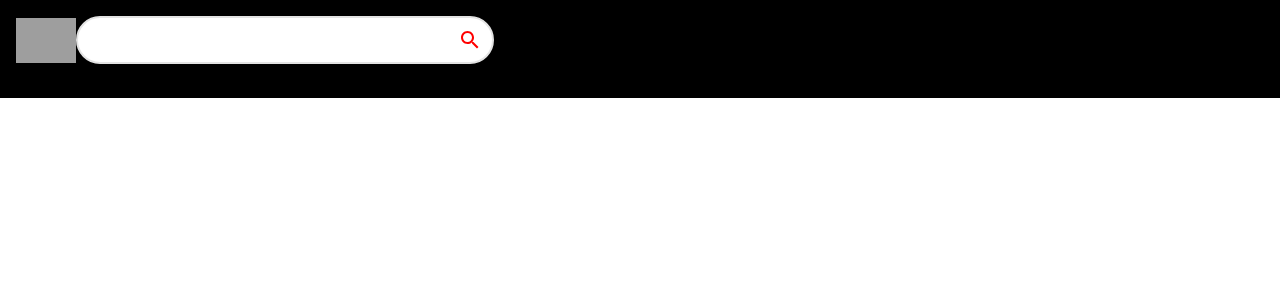
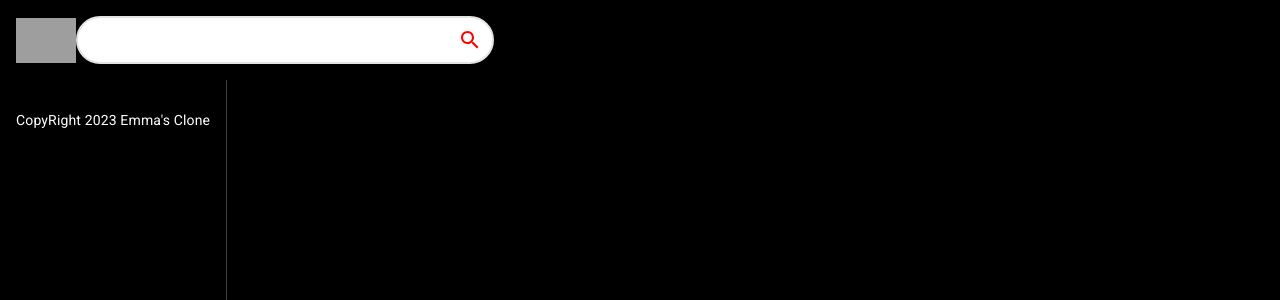
Before and after one commit to EmmaH88/youtube_clone_react, a React (Create React App) app: page / in a window 1280 px wide. Shown: the top 300 px of the page. Built offline with nearby package versions, Linux system fonts and the light colour scheme; grey boxes are pictures that could not be loaded.

Commit message:
Update Feed.jsx

```diff
--- a/src/components/Feed.jsx
+++ b/src/components/Feed.jsx
@@ -1,7 +1,30 @@
-import React from "react";
+import { useState, useEffect } from "react";
+import { Box, Stack, Typography } from "@mui/material";
 
 const Feed = () => {
-  return <div>Feed</div>;
+  return (
+    <Stack sx={{ flexDirection: { sx: "column", md: "row" } }}>
+      <Box
+        sx={{
+          height: {
+            sx: "auto",
+            md: "92vh",
+          },
+          borderRight: "1px solid #3d3d3d",
+          px: { sx: 0, md: 2 },
+        }}
+      >
+        Sidebar
+        <Typography
+          className="copyright"
+          variant="body2"
+          sx={{ mt: 1.5, color: "#fff" }}
+        >
+          CopyRight 2023 Emma's Clone
+        </Typography>
+      </Box>
+    </Stack>
+  );
 };
 
 export default Feed;
```
